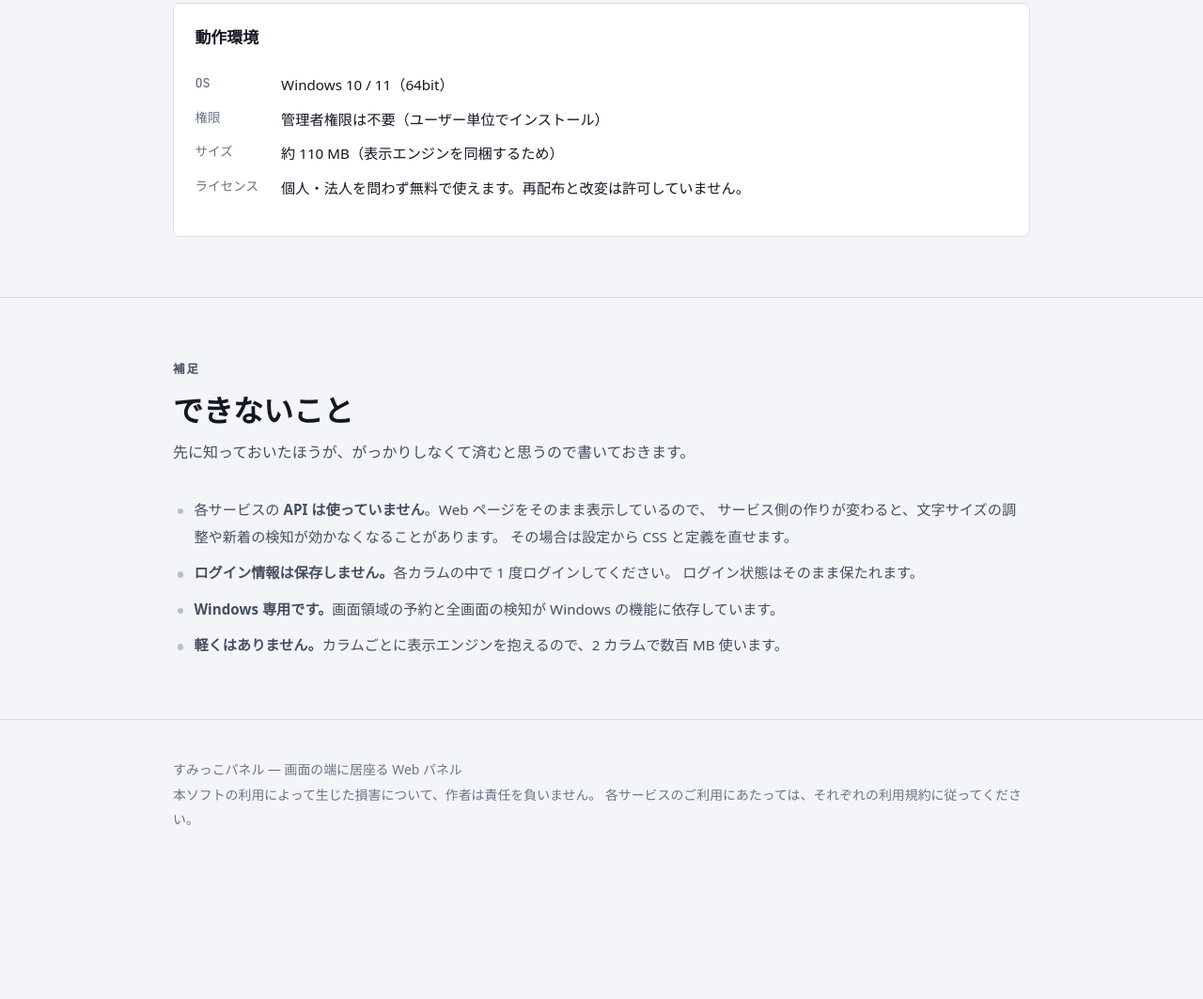
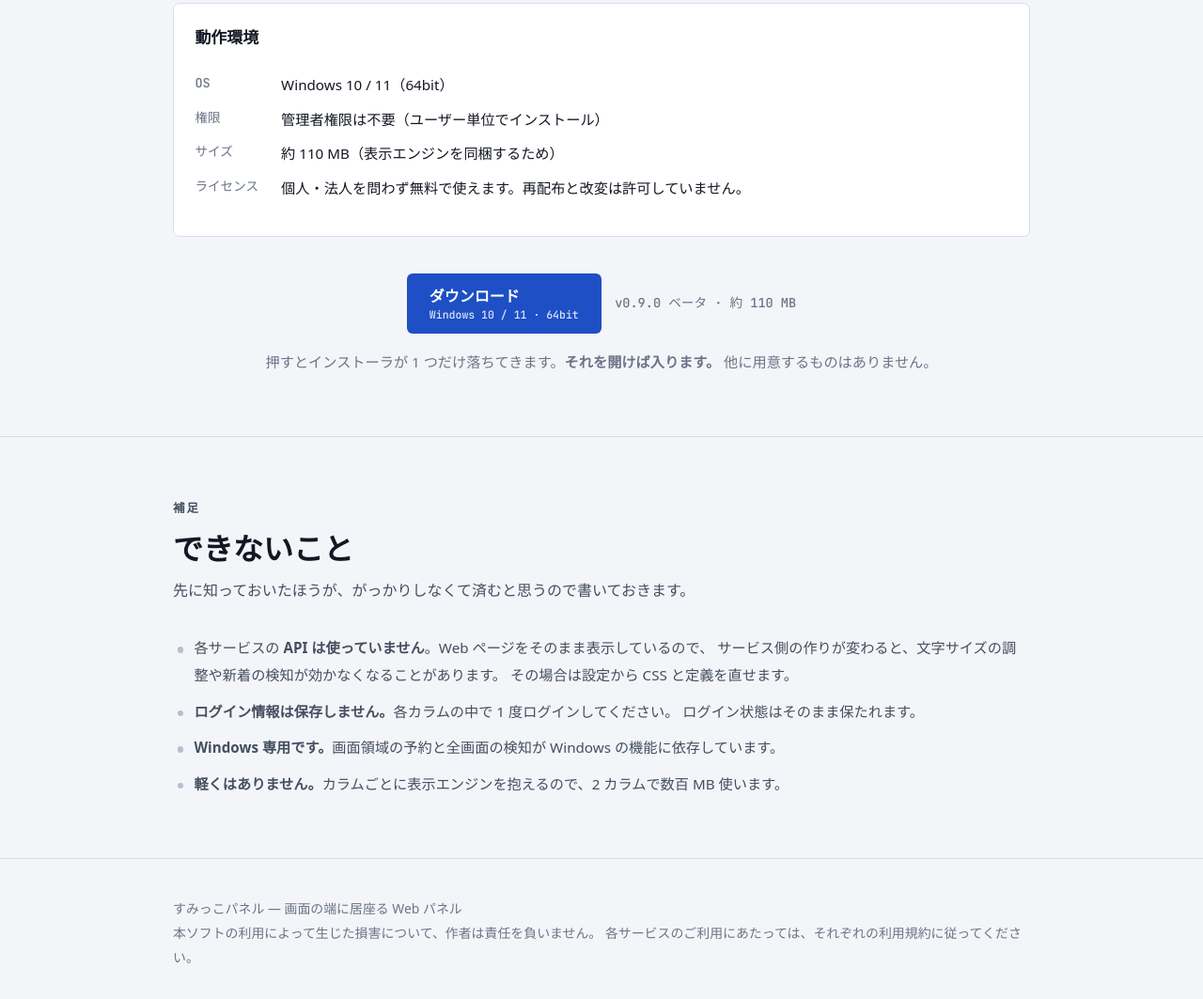
Before and after one commit to Unagi0141/sumikko-panel, an Electron app: page docs/index.html in a window 1280 px wide. Shown: the part 3247-4310 px from the top of the page at 94% size. Before the commit the page ends 4197 px from the top, so only its background shows below. Drawn offline with Linux system fonts and the light colour scheme; a web font is replaced by a local one.

Commit message:
ダウンロードボタンからインストーラを直接落とせるようにする
これまではボタンが GitHub のリリースページに着地し、5 つ並ぶ Assets から
利用者が自分で exe を選ぶ必要があった。latest.yml も blockmap も
ソースアーカイブも、一般の利用者には区別が付かない。

インストーラのファイル名からバージョンを外し、名前が変わらないことを利用して
/releases/latest/download/SumikkoPanel-Setup.exe を直リンクにした。
ダウンロード節にもボタンを置いた（ナビから来ると押す場所が無かった）。

Co-Authored-By: Claude Opus 5 <noreply@anthropic.com>

```diff
--- a/docs/index.html
+++ b/docs/index.html
@@ -890,6 +890,18 @@
           transition: none !important;
         }
       }
+      /* ダウンロード節の末尾に置くボタンまわり */
+      .cta-end {
+        margin-top: 2.4rem;
+        justify-content: center;
+      }
+      .dl-note {
+        margin-top: 1rem;
+        text-align: center;
+        color: var(--muted);
+        font-size: 0.95rem;
+      }
+
       /* 文章の揃えと余白。編集ツール（npm run page:edit）が付け外しする。
          ここに無いと、保存しても公開ページでは効かない。 */
       .tp-al-left {
@@ -949,7 +961,7 @@
             アクティブウィンドウを最大化しても閲覧可能です。
           </p>
           <div class="cta">
-            <a class="dl" href="https://github.com/Unagi0141/sumikko-panel/releases/latest">
+            <a class="dl" href="https://github.com/Unagi0141/sumikko-panel/releases/latest/download/SumikkoPanel-Setup.exe">
               ダウンロード
               <small data-k="e6">Windows 10 / 11 · 64bit</small>
             </a>
@@ -1229,6 +1241,18 @@
               </dl>
             </div>
           </div>
+
+          <div class="cta cta-end">
+            <a class="dl" href="https://github.com/Unagi0141/sumikko-panel/releases/latest/download/SumikkoPanel-Setup.exe">
+              ダウンロード
+              <small>Windows 10 / 11 · 64bit</small>
+            </a>
+            <span class="meta">v0.9.0 ベータ · 約 110 MB</span>
+          </div>
+          <p class="dl-note">
+            押すとインストーラが 1 つだけ落ちてきます。<strong>それを開けば入ります。</strong>
+            他に用意するものはありません。
+          </p>
         </div>
       </section>
 
--- a/package.json
+++ b/package.json
@@ -43,7 +43,7 @@
         }
       ],
       "icon": "assets/icon.ico",
-      "artifactName": "SumikkoPanel-Setup-${version}.${ext}"
+      "artifactName": "SumikkoPanel-Setup.${ext}"
     },
     "nsis": {
       "oneClick": false,
```
Also changed, not shown: PUBLISHING.md (+16 -4 lines).
